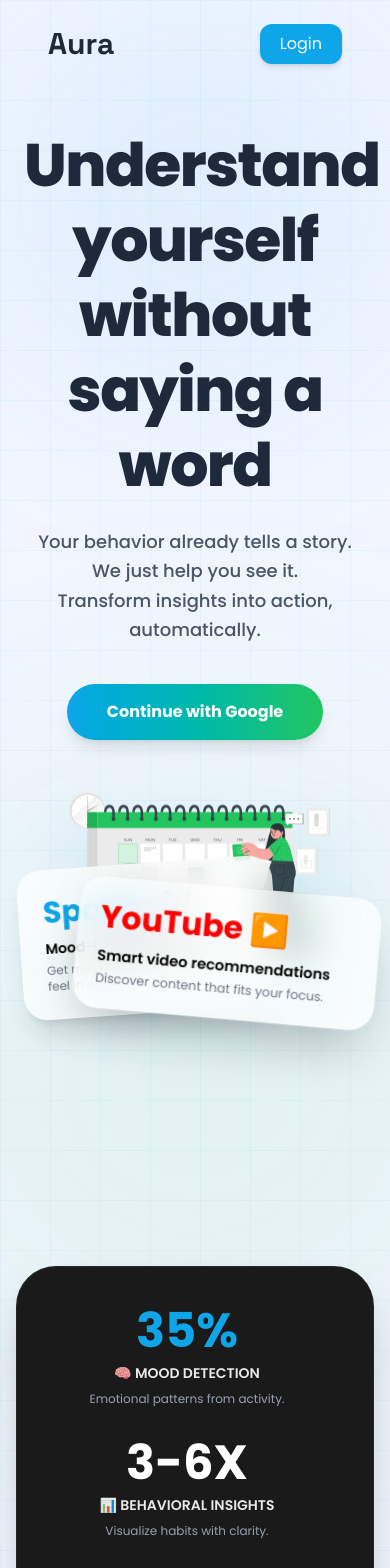
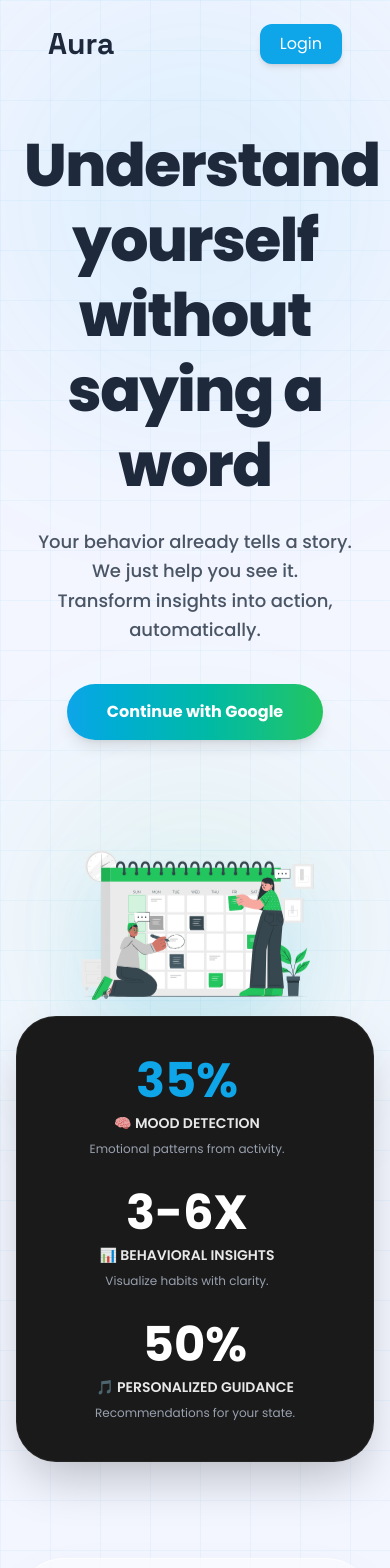
Before and after one commit to nidhi333-9/aura, a React (Vite) app in the folder frontend/: page / in a window 390 px wide. Shown: the top 1568 px of the page. Built offline with nearby package versions, Linux system fonts and the light colour scheme.

Commit message:
responsive

```diff
--- a/frontend/src/App.jsx
+++ b/frontend/src/App.jsx
@@ -47,22 +47,22 @@ function App() {
         <GoogleButton />
       </div>
 
-      {/* 3. THE CENTRAL VISUAL STACK (Dedicated height to prevent overlap) */}
-      <div className="relative w-full max-w-7xl mx-auto h-[550px] z-10">
+      {/* 3. THE CENTRAL VISUAL STACK */}
+      <div className="relative w-full max-w-7xl mx-auto min-h-[300px] md:h-[550px] z-10 flex items-center justify-center">
         {/* BACKGROUND GLOW */}
-        <div className="absolute w-[600px] h-[600px] bg-[var(--aura-green)] opacity-10 blur-[150px] rounded-full left-1/2 -translate-x-1/2 top-0 -z-20"></div>
+        <div className="absolute w-[300px] h-[300px] md:w-[600px] md:h-[600px] bg-[var(--aura-green)] opacity-10 blur-[100px] md:blur-[150px] rounded-full left-1/2 -translate-x-1/2 top-1/2 -translate-y-1/2 -z-20"></div>
 
-        {/* MAIN ILLUSTRATION (Z-index 0) */}
-        <div className="absolute left-1/2 -translate-x-1/2 top-0 w-full max-w-2xl flex justify-center z-0">
+        {/* MAIN ILLUSTRATION */}
+        <div className="**relative md:absolute** **md:left-1/2** **-translate-x-0 md:-translate-x-1/2** top-0 w-full max-w-2xl flex justify-center z-0 **mt-10 md:mt-0**">
           <img
             src={illustration}
             alt="Aura Illustration"
-            className="w-[80%] h-auto drop-shadow-[0_35px_35px_rgba(14,165,233,0.15)] animate-float"
+            className="w-[70%] md:w-[80%] h-auto drop-shadow-[0_35px_35px_rgba(14,165,233,0.15)] animate-float"
           />
         </div>
 
-        {/* FLOATING CARDS (Z-index 10 to stay above image) */}
-        <div className="absolute left-[5%] top-[15%] bg-white/70 backdrop-blur-lg p-6 rounded-3xl shadow-xl w-64 border border-white/20 z-10 rotate-[-4deg]">
+        {/* FLOATING CARDS - Hidden on small screens, shown from Medium (768px) up */}
+        <div className="hidden md:block absolute left-[5%] top-[15%] bg-white/70 backdrop-blur-lg p-6 rounded-3xl shadow-xl w-64 border border-white/20 z-10 rotate-[-4deg]">
           <h2 className="text-3xl font-bold text-[var(--aura-blue)] mb-2">
             Spotify 🎶
           </h2>
@@ -72,7 +72,7 @@ function App() {
           </p>
         </div>
 
-        <div className="absolute right-[5%] top-[20%] bg-white/70 backdrop-blur-lg p-5 rounded-3xl shadow-2xl w-72 z-10 rotate-[5deg] scale-105 border border-white/20">
+        <div className="hidden md:block absolute right-[5%] top-[20%] bg-white/70 backdrop-blur-lg p-5 rounded-3xl shadow-2xl w-72 z-10 rotate-[5deg] scale-105 border border-white/20">
           <h2 className="text-3xl font-bold text-[#FF0000] mb-2">YouTube ▶️</h2>
           <p className="text-sm font-semibold mb-1">
             Smart video recommendations
```
